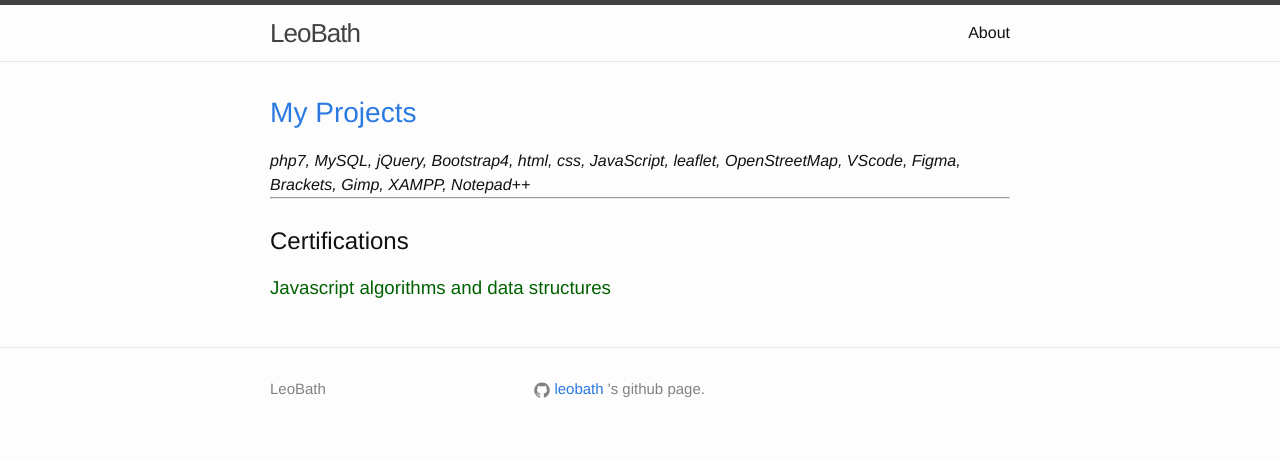
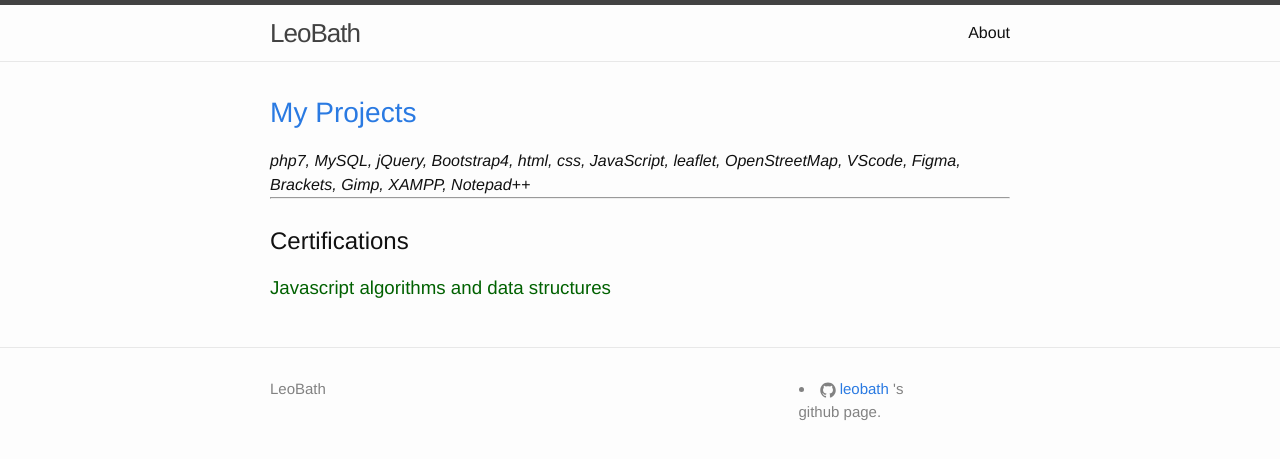
Before and after one commit to leobath/leobath.github.io, a Jekyll site: the page built from index.html, in a window 1280 px wide. Shown: the top 459 px of the page. Built offline with Jekyll 4.4.1, drawn with Linux system fonts in a browser that asks for light colours.

Commit message:
Update footer.html

```diff
--- a/_includes/footer.html
+++ b/_includes/footer.html
@@ -14,11 +14,7 @@
 
       <div class="footer-col footer-col-1">
         <ul class="social-media-list">
-          {% if site.github_username %}
-          <li>
-            {% include icon-github.html username=site.github_username %}'s github page.
-          </li>
-          {% endif %}
+
 
           {% if site.twitter_username %}
           <li>
@@ -30,6 +26,11 @@
 
       <div class="footer-col footer-col-2 text-right">
         <!--<p>{{ site.description }}</p>-->
+        {% if site.github_username %}
+          <li>
+            {% include icon-github.html username=site.github_username %}'s github page.
+          </li>
+          {% endif %}
 
     </div>
 
```
